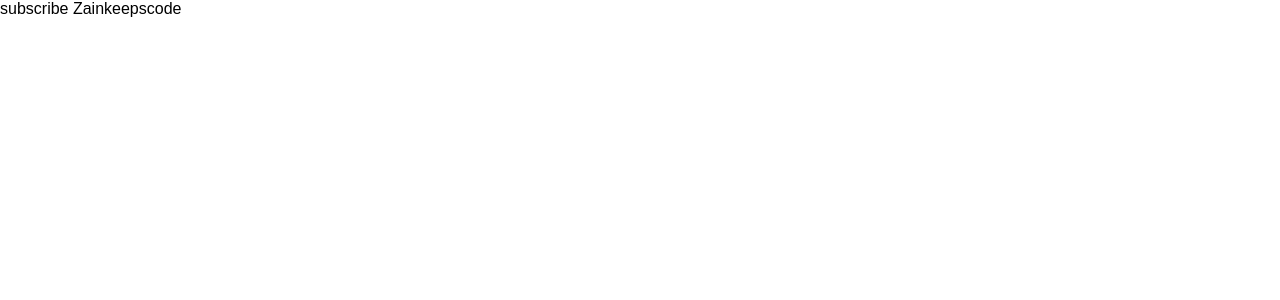
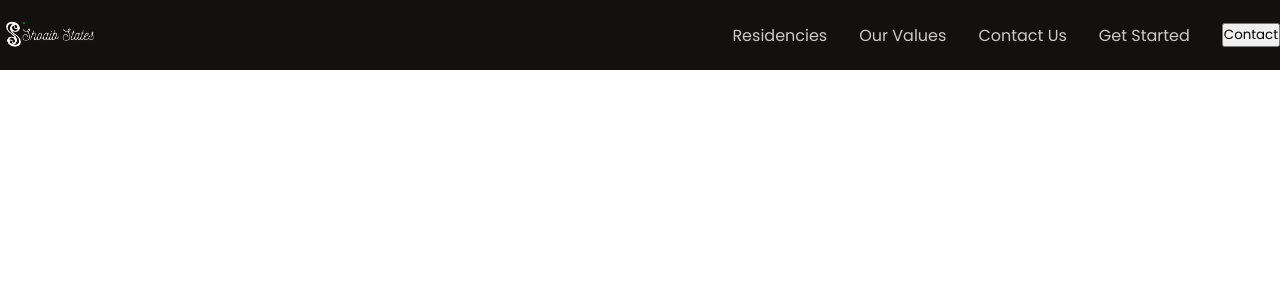
Before and after one commit to shobi1319/RealState-Webiste-with-Reactjs, a React (Vite) app: page / in a window 1280 px wide. Shown: the top 300 px of the page. Built offline with nearby package versions, Linux system fonts and the light colour scheme.

Commit message:
work on basic things header and navbar

```diff
--- a/index.html
+++ b/index.html
@@ -4,6 +4,10 @@
     <meta charset="UTF-8" />
     <link rel="icon" type="image/svg+xml" href="/vite.svg" />
     <meta name="viewport" content="width=device-width, initial-scale=1.0" />
+    <link rel="preconnect" href="https://fonts.googleapis.com">
+    <link rel="preconnect" href="https://fonts.gstatic.com" crossorigin>
+    <link href="https://fonts.googleapis.com/css2?family=Poppins:wght@400;500;600;700&display=swap" rel="stylesheet">
+
     <title>Real Estate</title>
   </head>
   <body>
--- a/src/App.jsx
+++ b/src/App.jsx
@@ -1,7 +1,10 @@
-
+import Header from './components/Header/Header'
 function App() {
   return (
-    <span>subscribe Zainkeepscode</span>
+    <div className="App">
+      <Header/>
+    </div>
+
   );
 }
 
--- /dev/null
+++ b/src/components/Header/Header.css
@@ -0,0 +1,19 @@
+.head-wrapper{
+    background: var(--black);
+    color: white;
+}
+
+.head-container{
+justify-content: space-between;
+padding-top: 1rem;
+padding-bottom: 1rem;
+color: var(--secondary);
+}
+.head-menu{
+     gap: 2rem;
+
+}
+
+.head-menu>*:hover{
+    cursor: pointer;
+}
--- /dev/null
+++ b/src/components/Header/Header.jsx
@@ -0,0 +1,23 @@
+import React from "react";
+import './Header.css'
+const Header = ()  =>{
+    return (
+       <section className="head-wrapper">
+<div className="head-container flexCenter padding innerWidth">
+    <img src="/public/logo1.png" alt="" width={100}/>
+
+
+    <div className="head-menu flexCenter">
+        <a href="">Residencies</a>
+        <a href="">Our Values</a>
+        <a href="">Contact Us</a>
+        <a href="">Get Started</a>
+        <button>
+        <a href="">Contact</a>
+        </button>
+    </div>
+</div>
+       </section>
+    )
+}
+export default Header;
```
Also changed, not shown: public/logo1.png (added), src/components/comp/Comp.jsx (added), src/components/comp/comp.css (added).
